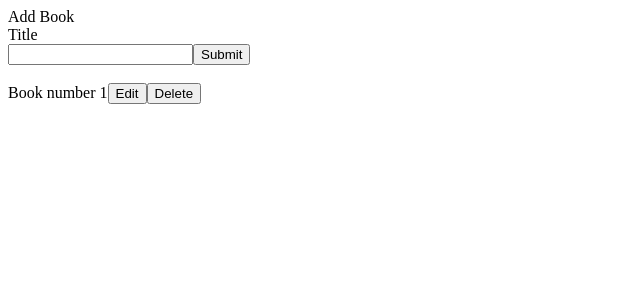
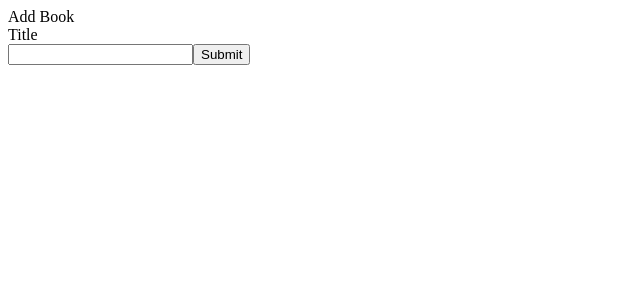
Before and after one commit to MariamO6274/Create-Book-Titles, a React (Create React App) app: page / in a window 1280 px wide. Shown: the top 300 px of the page, without its empty margins (0-640 px from the left). Built offline with nearby package versions, Linux system fonts and the light colour scheme.

Commit message:
Book title delete function

```diff
--- a/src/App.js
+++ b/src/App.js
@@ -6,22 +6,38 @@ import BookList from "./BookComponents/BookList";
 function App() {
   const [books, setBooks] = useState([]);
 
-  function createBook(title){
-    console.log(title)
+  // The child component <BookCreate/> is creating a new book
+  // And my BookApp component should know the name of this new book after creation
+  // So to get the value from Child component
+  // We will pass a callBack function as prop
 
+  function createBook(title) {
+    console.log(title);
+    // As soon as we crate a new book, we should re-render everything.
+    // Because we want to see the new book in our book list
+    // So to trigger this re-render, we should update the state.
     const updatedBooks = [...books, title];
-    setBooks(updatedBooks)
+    setBooks(updatedBooks);
+  }
 
-  }
+
+    // Here we will now have a DeleteBook Callback function
+  const deleteBook = (bookTitleToDelete) => {
+    // This function will delete a book from our books list.
+    // which ever I'll pass, it needs  to be passed-> bookTitleToDelete, this will create new array
+    const updatedBooks1 = books.filter((book) => {
+      return book !== bookTitleToDelete;
+    });
+    setBooks(updatedBooks1);
+  };
+
+
   return (
     <div>
       <BookCreate onCreate={createBook} />
-      <BookList bookList={books} />
-      {books}
+      <BookList bookList={books} onDelete={deleteBook} />
     </div>
   );
 }
 
 export default App;
-
-//onCreat is not a function
--- a/src/BookComponents/BookList.js
+++ b/src/BookComponents/BookList.js
@@ -1,20 +1,18 @@
 import React from 'react'
 import BookShow from './BookShow'
 
-function BookList({ bookList }) {
+function BookList({ bookList, onDelete }) {
   const bookTitleList = [];
 
-
- for (let i = 0; i < bookList.length; i++) {
-   bookShowList.push(<BookShow book={bookList[i]} />);
- }
+  for (let i = 0; i < bookList.length; i++) {
+    bookTitleList.push(<BookShow book={bookList[i]} onDelete={onDelete} />);
+  }
 
   return (
     <div>
-
-      {bookList}
-      <br/>
-      <BookShow/>
+      {bookTitleList}
+      <br />
+      {/* <BookShow /> */}
     </div>
   );
 }
--- a/src/BookComponents/BookShow.js
+++ b/src/BookComponents/BookShow.js
@@ -1,15 +1,19 @@
 import React from 'react'
 
-function BookShow() {
+function BookShow({ book, onDelete }) {
+
+function handleDeleteClick(){
+  onDelete(book);
+}
+
   return (
     <div>
-      Book number 1
-
+      <br />
+      {book}
       <button>Edit</button>
-      <button>Delete</button>
-
+      <button onClick={handleDeleteClick}>Delete</button>
     </div>
-  )
+  );
 }
 
 export default BookShow
```
